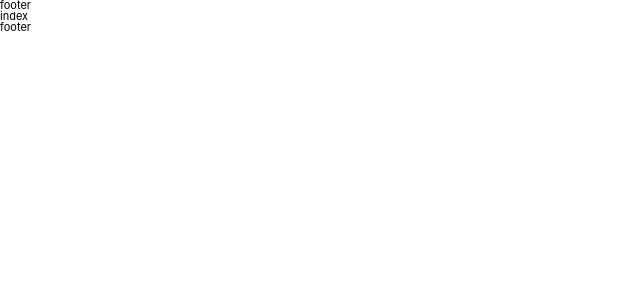
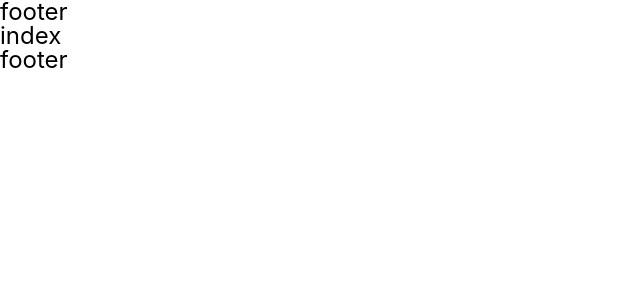
Before and after one commit to wiseeee/3rd-week-hodoolabs, a Next.js app: page / in a window 1280 px wide. Shown: the top 300 px of the page, without its empty margins (0-640 px from the left). Built offline with nearby package versions, Linux system fonts and the light colour scheme.

Commit message:
style: global style 폰트 사이즈 변경

```diff
--- a/styles/global-style.ts
+++ b/styles/global-style.ts
@@ -12,7 +12,7 @@ export const GlobalStyle = createGlobalStyle`
         display: none;
     }
     html{
-        font-size: 11px;
+        font-size: 24px;
         -webkit-text-size-adjust: none;
         font-family: -apple-system,BlinkMacSystemFont,helvetica,Apple SD Gothic Neo,sans-serif;
         font-display: fallback;
```
